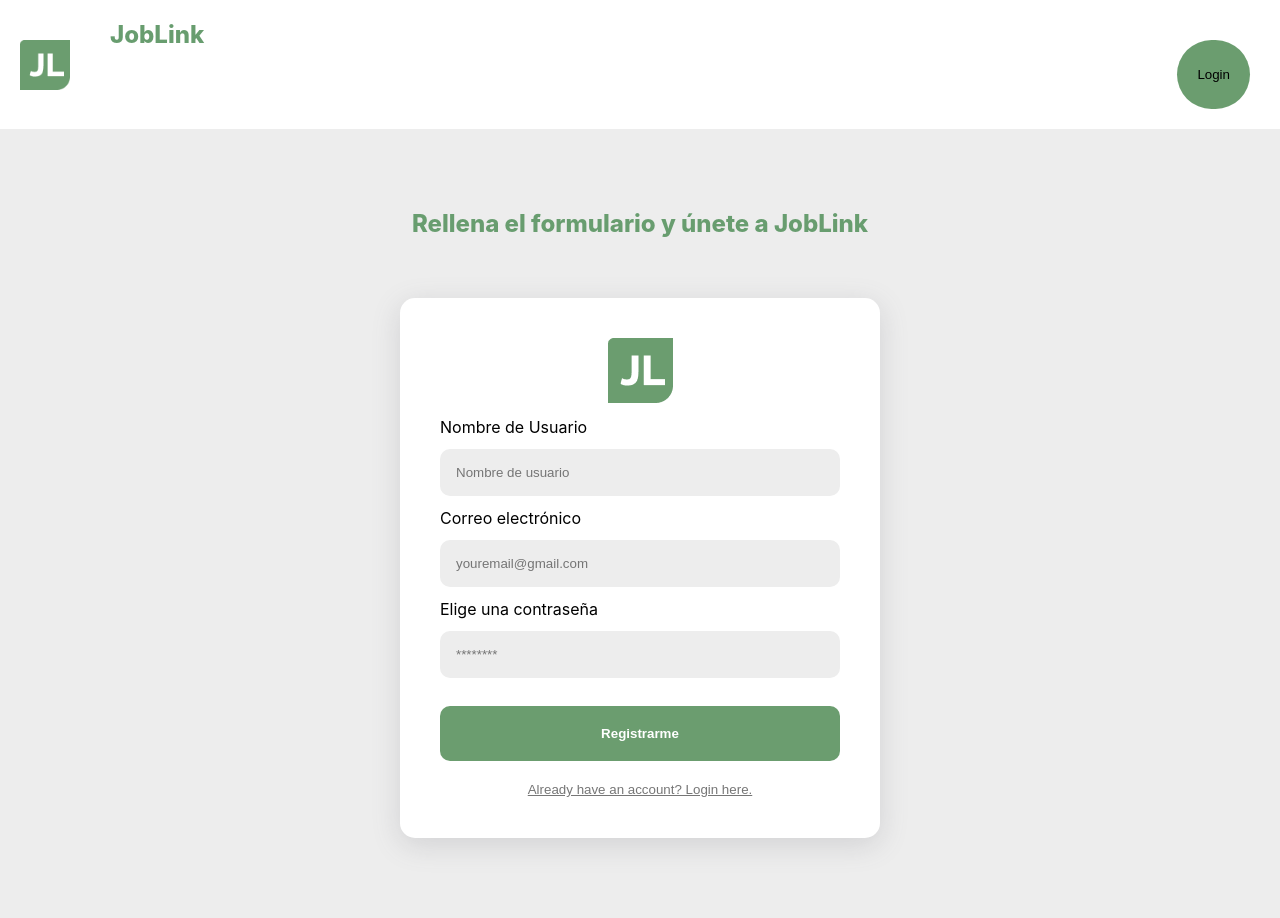
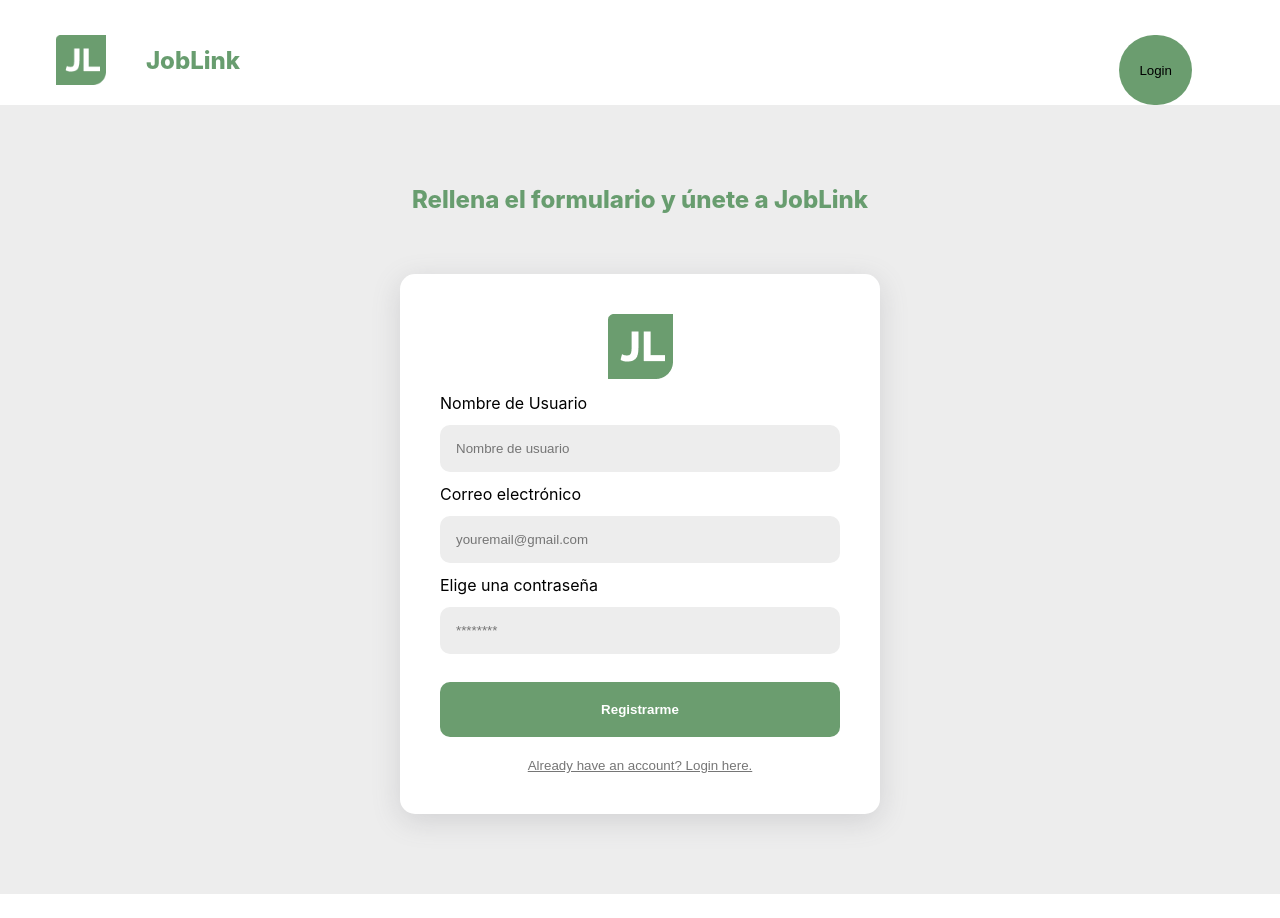
Before and after one commit to nds-fsd/linkedin, a React (Create React App) app in the folder frontend/: page /register in a window 1280 px wide. After the commit the page ends 894 px from the top, so only its background shows below. Built offline with nearby package versions, Linux system fonts and the light colour scheme.

Commit message:
Revisión Css

```diff
--- a/frontend/src/components/Login.js
+++ b/frontend/src/components/Login.js
@@ -58,8 +58,8 @@ const Login = () => {
                 <div className='navbar_logo'>
                     <Logo />
                     <h2>JobLink</h2>
+                </div>
 
-                </div>
                 <div className='navbar_button'>
                     <button className='navbtn_unirse'><a href="http://localhost:3000/register">Unirse</a></button>
                     <button className='navbtn'>Iniciar Sesión</button>
--- a/frontend/src/components/jobs/JobCard.css
+++ b/frontend/src/components/jobs/JobCard.css
@@ -15,7 +15,9 @@
     color:#000000;
     line-height: 0px;
     padding-bottom: 20px;
-    font-size: 22px;
+    font-size: 18px;
+    margin-bottom: 15px;
+    font-weight: 700;
 
 }
 
--- a/frontend/src/components/jobs/Jobs_map.css
+++ b/frontend/src/components/jobs/Jobs_map.css
@@ -14,12 +14,18 @@
     margin-bottom: 10px;
 }
 
+.header__post h2{
+    margin-bottom:24px;
+}
+
+
 .jobmap_title{
     display: flex;
-    flex-direction: row;
+    flex-direction: column;
     align-items: center;
     align-content: center;
     gap:5px;
+
 }
 .jobmap_title > img{
     width: 50px;
--- a/frontend/src/components/logina.css
+++ b/frontend/src/components/logina.css
@@ -93,18 +93,27 @@ input {
 }
 
 .navbar {
+  margin-top: 15px;
   width: 100%;
   height: auto;
   display: flex;
-  justify-content: space-between
+  flex-direction: row;
+
+
+}
+
+.navbar h2{
+  margin-bottom: 0px ;
 }
 
 .navbar_button {
   width: 70%;
-  /* border: solid 3px #ccc;  */
-  padding: 20px;
+  /* border: solid 3px #ccc; */
+  /* padding: 20px; */
   display: flex;
+  flex-direction: row;
   justify-content: flex-end;
+
 
 
 }
@@ -113,10 +122,14 @@ input {
   /* border: solid 3px #ccc;  */
   padding: 20px;
   width: 20%;
+  gap: 40px;
   display: flex;
   flex-direction: row;
+  align-content: center;
+  justify-content: center;
   align-items: center;
-  align-content: center;
+
+
 
   gap:40px;
 }
@@ -125,25 +138,17 @@ input {
   margin-top: 20px;
   border: none;
   background-color: #6B9D6F;
-  padding: 20px;
+  padding: 24px 20px;
   border-radius: 70px;
   cursor: pointer;
-  margin-left: 50px;
-  margin-right: 10px;
-  color: black;
-
 }
 .navbtn:hover {
+  background-color: #B0E2B8;
   margin-top: 20px;
   border: none;
-  background-color: #B0E2B8;
-  padding: 20px;
+  padding: 24px 20px;
   border-radius: 70px;
   cursor: pointer;
-  margin-left: 50px;
-  margin-right: 10px;
-  color: black;
-  transition: 0.2s;
 
 }
 
--- a/frontend/src/components/post/Post.css
+++ b/frontend/src/components/post/Post.css
@@ -11,7 +11,7 @@
 }
 
 .post__header {
-    border-bottom: 0.5px solid rgb(200, 200, 200);
+
     color: white;
     display: flex;
     flex-direction: row;
@@ -19,8 +19,15 @@
     align-items: center;
     align-content: center;
     padding-left: 25px;
+    margin-top: 25px;
 
 
+
+}
+
+.divider{
+    border-bottom: 0.5px solid rgb(200, 200, 200);
+    margin-top: 20px;
 }
 
 .post__info {
@@ -32,6 +39,7 @@
     font-size: 16px;
     color: black;
     line-height: 0px;
+    margin:0px;
 }
 
 .post__info > p {
--- a/frontend/src/components/post/Post.js
+++ b/frontend/src/components/post/Post.js
@@ -16,9 +16,9 @@ const Post = ({title, description, content, photoUrl} ) => {
             <div className='post__info'>
         <h2 className="post_heading">{title} </h2>
         <p className='post_parraf'>{description} </p>
-
-            </div>
         </div>
+        </div>
+        <div className='divider'></div>
         <div className='post__body'>
             <p> {content} </p>
         </div>
--- a/frontend/src/components/sidebar/Sidebar.css
+++ b/frontend/src/components/sidebar/Sidebar.css
@@ -5,6 +5,11 @@
     border-radius: 10px;
     text-align: center;
     height: fit-content;
+}
+
+.sidebar h2{
+    margin: 1rem 0rem;
+    color: black;
 }
 
 .sidebar__avatar {
--- a/frontend/src/components/sidebar/Sidebar.js
+++ b/frontend/src/components/sidebar/Sidebar.js
@@ -13,7 +13,7 @@ const recentItem =(topic) =>(
   return (
     <div className='sidebar'>
         <div className='sidebar__top'>
-        <img src="./img/pexels-gradienta-6985001.jpg" alt="" />
+        <img src="https://images.pexels.com/photos/6985184/pexels-photo-6985184.jpeg?auto=compress&cs=tinysrgb&w=1260&h=750&dpr=1" alt="" />
         <Avatar className='sidebar__avatar'
         img src="./img/bored_cats_club.jpg"/>
 
```
